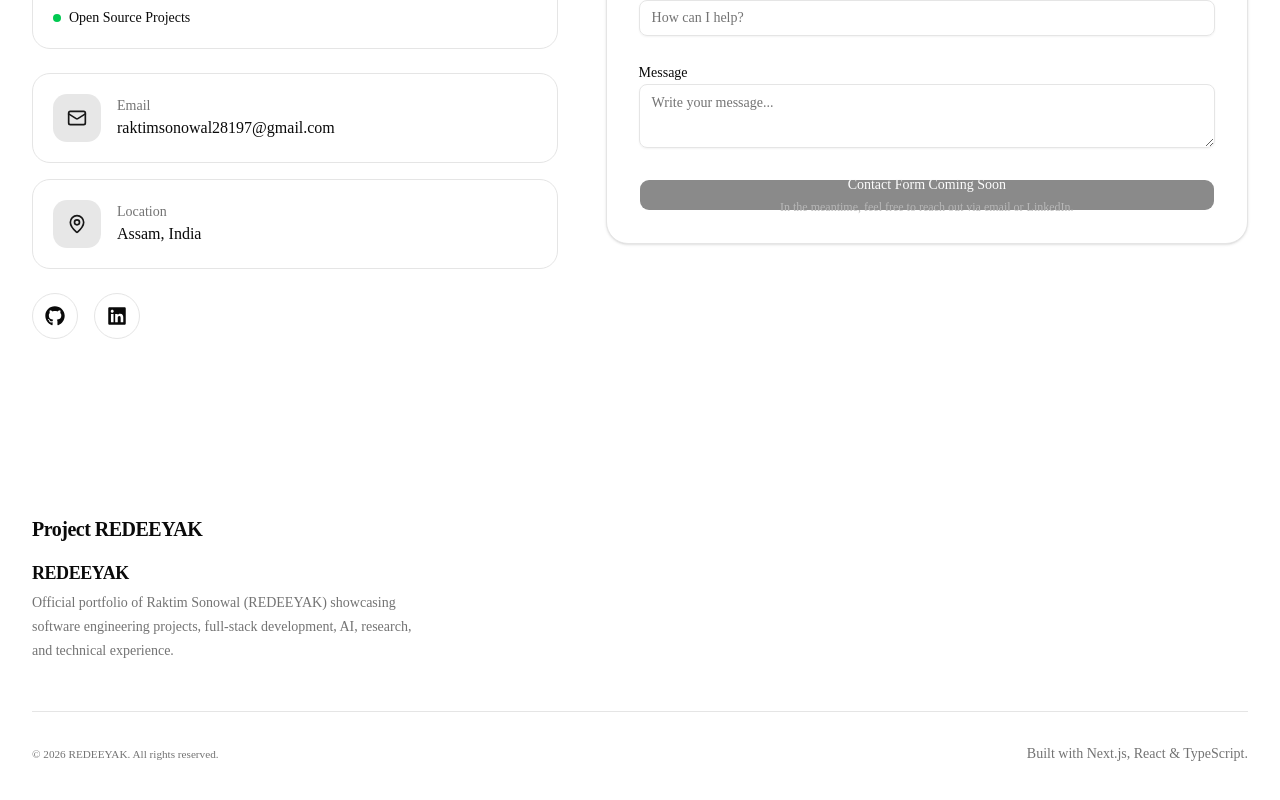
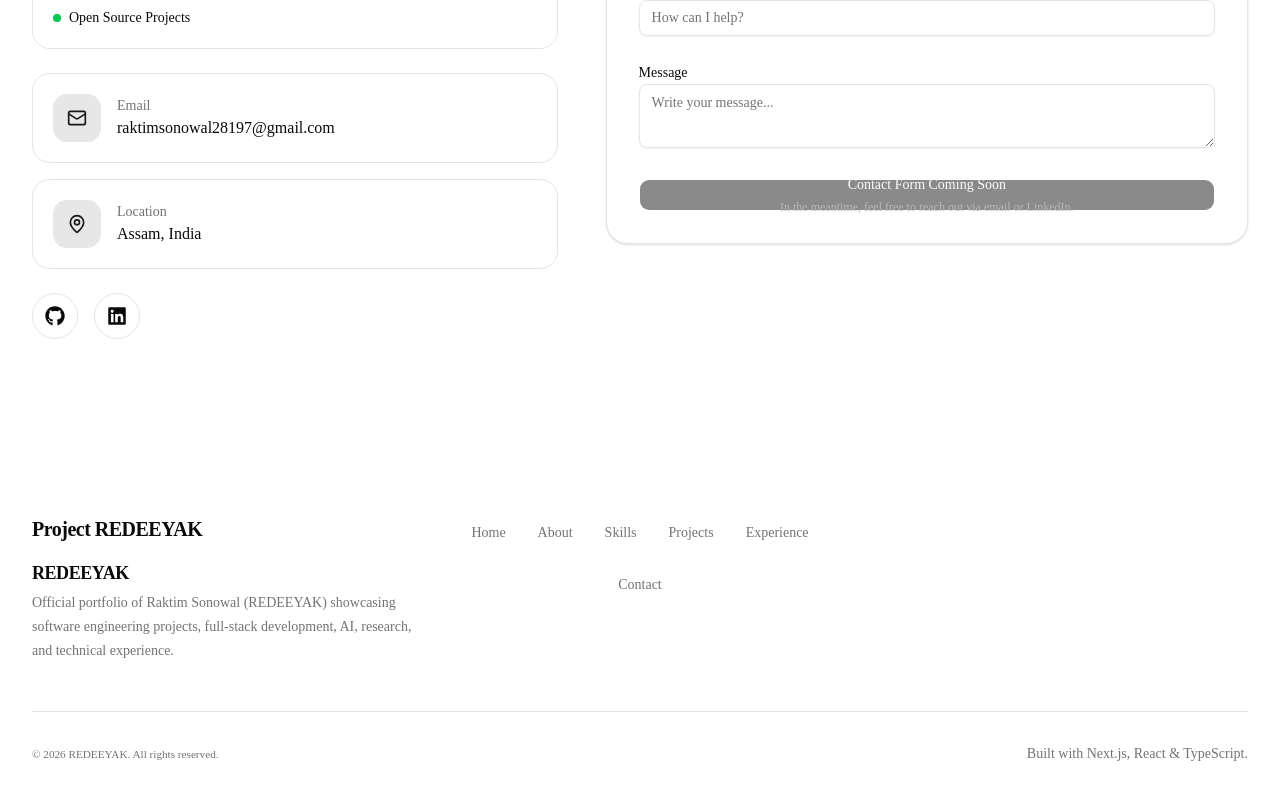
Before and after one commit to Redeeyak1318/Project-REDEEYAK, a Next.js app in the folder frontend/: page / in a window 1280 px wide. Shown: the part 6618-7418 px from the top of the page. Built offline with nearby package versions, Linux system fonts and the light colour scheme.

Commit message:
feat(footer): implement footer navigation

```diff
--- a/frontend/components/footer/Footer.tsx
+++ b/frontend/components/footer/Footer.tsx
@@ -4,6 +4,7 @@ import { Container } from "@/components/layout";
 import { ScrollReveal } from "@/components/ui/scroll-reveal";
 
 import { FooterBrand } from "./FooterBrand";
+import { FooterNavigation } from "./FooterNavigation";
 import { FooterBottom } from "./FooterBottom";
 
 export interface FooterProps extends React.HTMLAttributes<HTMLElement> { }
@@ -17,8 +18,12 @@ export const Footer = ({ className, ...props }: FooterProps) => {
             <Container>
                 <div className="flex flex-col gap-12">
                     <ScrollReveal>
-                        <div className="flex flex-col items-center justify-between gap-8 md:flex-row md:items-start">
+                        <div className="grid gap-8 md:grid-cols-3 md:items-start">
                             <FooterBrand />
+
+                            <FooterNavigation className="md:justify-self-center md:pt-1" />
+
+                            <div aria-hidden="true" className="hidden md:block" />
                         </div>
                     </ScrollReveal>
 
--- a/frontend/components/footer/FooterNavigation.tsx
+++ b/frontend/components/footer/FooterNavigation.tsx
@@ -1,36 +1,29 @@
 import * as React from "react";
 import Link from "next/link";
+import { cn } from "@/lib/utils";
+import { navigationItems } from "@/components/navigation/config";
 
-import { cn } from "@/lib/utils";
-import { FOOTER_DATA } from "./constants";
+export interface FooterNavigationProps extends React.HTMLAttributes<HTMLElement> { }
 
-export interface FooterNavigationProps
-    extends React.HTMLAttributes<HTMLElement> { }
-
-export const FooterNavigation = ({
-    className,
-    ...props
-}: FooterNavigationProps) => {
-    const { navigation } = FOOTER_DATA;
-
+export const FooterNavigation = ({ className, ...props }: FooterNavigationProps) => {
     return (
         <nav
-            aria-label="Footer Navigation"
-            className={cn(className)}
+            aria-label="Footer navigation"
+            className={cn(
+                "flex flex-col items-center gap-4 sm:flex-row sm:flex-wrap sm:justify-center md:gap-6",
+                className
+            )}
             {...props}
         >
-            <ul className="flex flex-col items-center gap-3 md:items-start">
-                {navigation.map((item) => (
-                    <li key={item.href}>
+            {navigationItems.map((item) => (
                 <Link
+                    key={item.href}
                     href={item.href}
-                            className="text-sm text-muted-foreground transition-colors hover:text-primary focus-visible:outline-none focus-visible:ring-2 focus-visible:ring-ring rounded-sm px-1"
+                    className="rounded-sm px-1 py-1 text-sm font-medium text-muted-foreground transition-colors hover:text-foreground focus-visible:outline-none focus-visible:ring-2 focus-visible:ring-ring focus-visible:ring-offset-2"
                 >
                     {item.label}
                 </Link>
-                    </li>
             ))}
-            </ul>
         </nav>
     );
 };
--- a/frontend/components/footer/index.ts
+++ b/frontend/components/footer/index.ts
@@ -2,4 +2,5 @@ export * from "./Footer";
 export * from "./FooterBrand";
 export * from "./FooterBottom";
 export * from "./FooterCopyright";
+export * from "./FooterNavigation";
 export type * from "./types";
```
Lines whose indentation alone changed are shown as unchanged.
